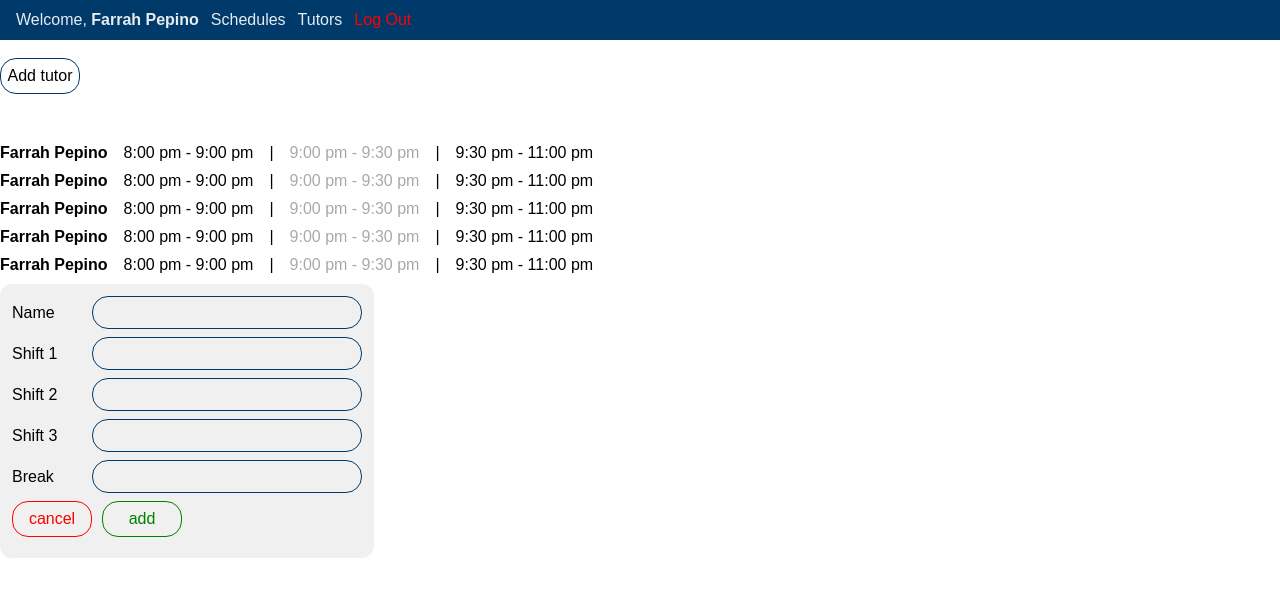
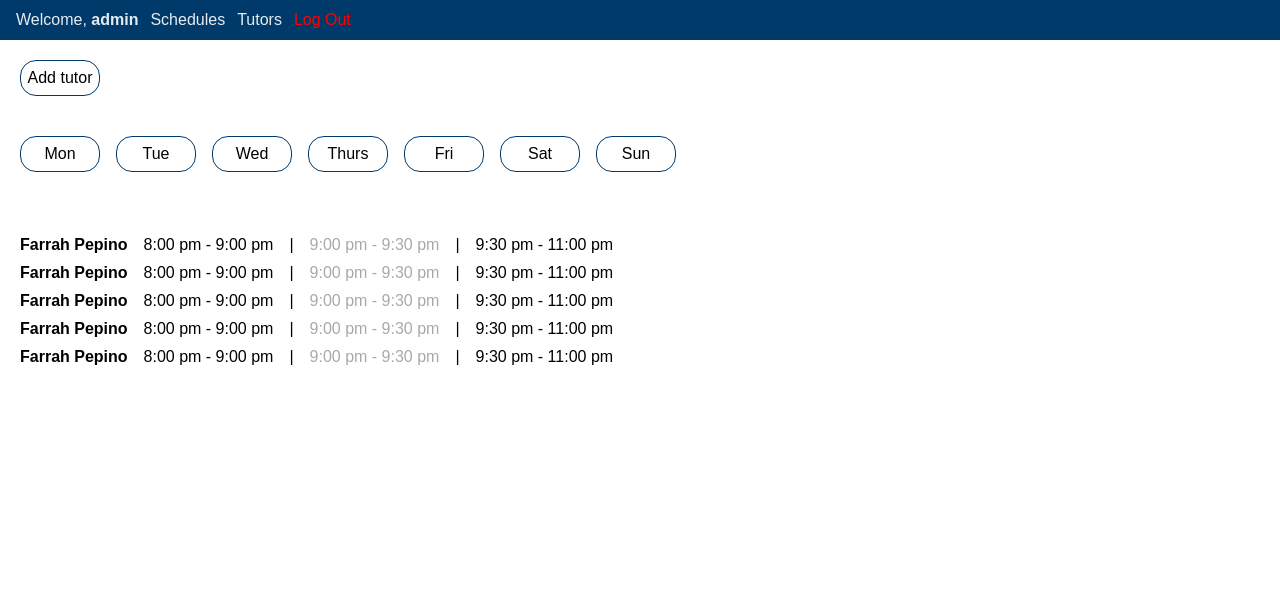
Before and after one commit to farrahpepino/attendance-software, an Angular app in the folder client/: page / in a window 1280 px wide. Shown: the top 596 px of the page. Built offline with nearby package versions, Linux system fonts and the light colour scheme.

Commit message:
improved ui

```diff
--- a/client/src/app/components/home/home.component.css
+++ b/client/src/app/components/home/home.component.css
@@ -0,0 +1,4 @@
+.container{
+    width: 100%;
+    margin: 20px;
+}
--- a/client/src/app/components/home/home.component.html
+++ b/client/src/app/components/home/home.component.html
@@ -1 +1,4 @@
 <app-navbar />
+<div class="container">
+
+</div>
--- a/client/src/app/components/navbar/navbar.component.html
+++ b/client/src/app/components/navbar/navbar.component.html
@@ -1,5 +1,5 @@
 <div>
-    <button type="button" class="btn-transparent white">Welcome, <strong>Farrah Pepino</strong></button>
+    <button type="button" class="btn-transparent white">Welcome, <strong>admin</strong></button>
     <button type="button" class="btn-transparent white">Schedules</button>
     <button type="button" class="btn-transparent white">Tutors</button>
     <button type="button" class="btn-transparent red">Log Out</button>
--- a/client/src/app/components/schedules/schedules.component.css
+++ b/client/src/app/components/schedules/schedules.component.css
@@ -1,13 +1,21 @@
 .add-form{
-    background-color: rgb(0,0,0, 0.06);
-    width: 350px;
-    height: 250px;
+    background-color: #D9D9D9;
+    width: 60%;
+    height: 380px;
     border-radius: 12px;
     padding: 12px;
+    position: fixed;
+    top: 50%;
+    left: 50%;
+    transform: translate(-50%, -50%);
+    box-shadow: 0 4px 20px rgba(0,0,0,0.15);
+    z-index: 5;
+    visibility: hidden;
 }
 
 .content{
-    margin-top: 50px;
+    margin-top: 40px;
+    z-index: 1;
 }
 
 .item{
@@ -19,3 +27,10 @@
 .flex{
     display: flex;
 }
+
+@media(max-width:400px){
+    .add-form{
+        width: 350px;
+        height: 380px;
+    }
+}
--- a/client/src/app/components/schedules/schedules.component.html
+++ b/client/src/app/components/schedules/schedules.component.html
@@ -1,35 +1,128 @@
 <app-navbar />
-<br />
-<button type="button" class="btn">Add tutor</button>
-
+<div class="container">
+    <button type="button" class="btn right">Add tutor</button>
 <!-- change to table later -->
     <div class="content">
+        <div>
+            <div class="item flex">
+                <button class="btn">Mon</button>
+                <button class="btn">Tue</button>
+                <button class="btn">Wed</button>
+                <button class="btn">Thurs</button>
+                <button class="btn">Fri</button>
+                <button class="btn">Sat</button>
+                <button class="btn">Sun</button>
+            </div>
+            <br><br><br>
             <div class="item flex"> <strong>Farrah Pepino</strong> <div>8:00 pm - 9:00 pm</div> | <div class="gray">9:00 pm - 9:30 pm</div> | <div>9:30 pm - 11:00 pm</div> </div>
             <div class="item flex"> <strong>Farrah Pepino</strong> <div>8:00 pm - 9:00 pm</div> | <div class="gray">9:00 pm - 9:30 pm</div> | <div>9:30 pm - 11:00 pm</div> </div>
             <div class="item flex"> <strong>Farrah Pepino</strong> <div>8:00 pm - 9:00 pm</div> | <div class="gray">9:00 pm - 9:30 pm</div> | <div>9:30 pm - 11:00 pm</div> </div>
             <div class="item flex"> <strong>Farrah Pepino</strong> <div>8:00 pm - 9:00 pm</div> | <div class="gray">9:00 pm - 9:30 pm</div> | <div>9:30 pm - 11:00 pm</div> </div>
             <div class="item flex"> <strong>Farrah Pepino</strong> <div>8:00 pm - 9:00 pm</div> | <div class="gray">9:00 pm - 9:30 pm</div> | <div>9:30 pm - 11:00 pm</div> </div>
         </div>
-
+    </div>
+</div>
 
 <div class="add-form flex col">
+    <br>
     <label for="name"><span>Name</span>
         <input type="text"/>
     </label>
-    <label for="shift-1"><span>Shift 1</span>
-        <input type="text"/>
-    </label>
-    <label for="shift-2"><span>Shift 2</span>
-        <input type="text"/>
-    </label>
-    <label for="shift-3"><span>Shift 3</span>
-        <input type="text"/>
-    </label>
-    <label for="break"><span>Break</span>
-        <input type="text"/>
-    </label>
+
+    <!-- Monday -->
+    <div class="page active" data-day="1">
+        <br />
+        <strong>Monday</strong>
+        <br />
+        <br />
+        <label><span>Shift 1</span><input type="text"></label>
+        <label><span>Shift 2</span><input type="text"></label>
+        <label><span>Shift 3</span><input type="text"></label>
+        <label><span>Break</span><input type="text"></label>
+    </div>
+
+    <!-- Tuesday -->
+    <div class="page" data-day="2">
+        <br />
+        <strong>Tuesday</strong>
+        <br />
+        <br />
+        <label><span>Shift 1</span><input type="text"></label>
+        <label><span>Shift 2</span><input type="text"></label>
+        <label><span>Shift 3</span><input type="text"></label>
+        <label><span>Break</span><input type="text"></label>
+    </div>
+
+    <!-- Wednesday -->
+    <div class="page" data-day="3">
+        <br />
+        <strong>Wednesday</strong>
+        <br />
+        <br />
+        <label><span>Shift 1</span><input type="text"></label>
+        <label><span>Shift 2</span><input type="text"></label>
+        <label><span>Shift 3</span><input type="text"></label>
+        <label><span>Break</span><input type="text"></label>
+    </div>
+
+    <!-- Thursday -->
+    <div class="page" data-day="4">
+        <br />
+        <strong>Thursday</strong>
+        <br />
+        <br />
+        <label><span>Shift 1</span><input type="text"></label>
+        <label><span>Shift 2</span><input type="text"></label>
+        <label><span>Shift 3</span><input type="text"></label>
+        <label><span>Break</span><input type="text"></label>
+    </div>
+
+    <!-- Friday -->
+    <div class="page" data-day="5">
+        <br />
+        <strong>Friday</strong>
+        <br />
+        <br />
+        <label><span>Shift 1</span><input type="text"></label>
+        <label><span>Shift 2</span><input type="text"></label>
+        <label><span>Shift 3</span><input type="text"></label>
+        <label><span>Break</span><input type="text"></label>
+    </div>
+
+    <!-- Saturday -->
+    <div class="page" data-day="5">
+        <br />
+        <strong>Saturday</strong>
+        <br />
+        <br />
+        <label><span>Shift 1</span><input type="text"></label>
+        <label><span>Shift 2</span><input type="text"></label>
+        <label><span>Shift 3</span><input type="text"></label>
+        <label><span>Break</span><input type="text"></label>
+    </div>
+
+    <!-- Sunday -->
+    <div class="page" data-day="5">
+        <br />
+        <strong>Sunday</strong>
+        <br />
+        <br />
+        <label><span>Shift 1</span><input type="text"></label>
+        <label><span>Shift 2</span><input type="text"></label>
+        <label><span>Shift 3</span><input type="text"></label>
+        <label><span>Break</span><input type="text"></label>
+    </div>
+
+    <br>
+    <div class="pagination-controls center">
+        <button type="button" id="prev" class="btn-transparent"><</button>
+        <button type="button" id="next" class="btn-transparent">></button>
+    </div>
+    <br>
+
     <div class="flex gap-10 right">
         <button type="button" class="btn btn-red red">cancel</button>
         <button type="button" class="btn btn-green green">add</button>
     </div>
+
 </div>
--- a/client/src/app/components/tutors/tutors.component.css
+++ b/client/src/app/components/tutors/tutors.component.css
@@ -1,11 +1,3 @@
-.add-form{
-    background-color: rgb(0,0,0, 0.06);
-    width: 350px;
-    height: 250px;
-    border-radius: 12px;
-    padding: 12px;
-}
-
 .content{
     margin-top: 50px;
 }
--- a/client/src/app/components/tutors/tutors.component.html
+++ b/client/src/app/components/tutors/tutors.component.html
@@ -1,6 +1,15 @@
 <app-navbar />
-<br />
-
-<div class="content">
-    <div class="item flex"> <strong>Farrah Pepino</strong> <div class="flex"><div class="circle bg-green"></div> <button>option</button></div></div>
+<div class="container">
+    <br>
+    <strong>Tutors</strong>
+    <div class="content">
+        <div class="item flex"> <strong>Farrah Pepino</strong> <div class="flex"><div class="circle bg-green"></div>
+        <select id="dropdown" aria-label="Choose action" (change)="onSelect($event)">
+            <option disabled selected hidden></option>
+            <option value="present">Mark present</option>
+            <option value="absent">Mark absent</option>
+            <option value="remove">Remove tutor</option>
+        </select>
+    </div></div>
+    </div>
 </div>
--- a/client/src/app/components/tutors/tutors.component.ts
+++ b/client/src/app/components/tutors/tutors.component.ts
@@ -9,4 +9,7 @@ import { NavbarComponent } from '../navbar/navbar.component';
 })
 export class TutorsComponent {
 
+  onSelect(event: Event){
+    (event.target as HTMLSelectElement).selectedIndex = -1;
+  }
 }
--- a/client/src/styles.css
+++ b/client/src/styles.css
@@ -96,10 +96,42 @@ input {
     outline-color: #003A6B;
 }
 
-.right{
-    text-align: right;
-}
 
 .gap-10{
     gap: 10px;
 }
+
+.page { display: none; }
+
+.page.active { display: block; }
+
+.pagination-controls {
+    display: flex;
+    gap: 20px;
+}
+
+.pagination-controls button {
+    width: 30px;
+    height: 30px;
+    border-radius: 50%;
+    color: rgb(255,255,255, 0.9);
+    background-color: rgb(0,0,0, 0.3);
+    display: flex;
+    justify-content: center;
+    align-items: center;
+}
+
+.center{
+    margin: 0 auto;
+}
+
+.container{
+    width: 100%;
+    margin: 20px;
+}
+
+select{
+    width: 30px;
+    border: none;
+    outline: none;
+}
```
Also changed, not shown: 1 other file (tests, documents, lock files or other folders). Lines whose indentation alone changed are shown as unchanged.
